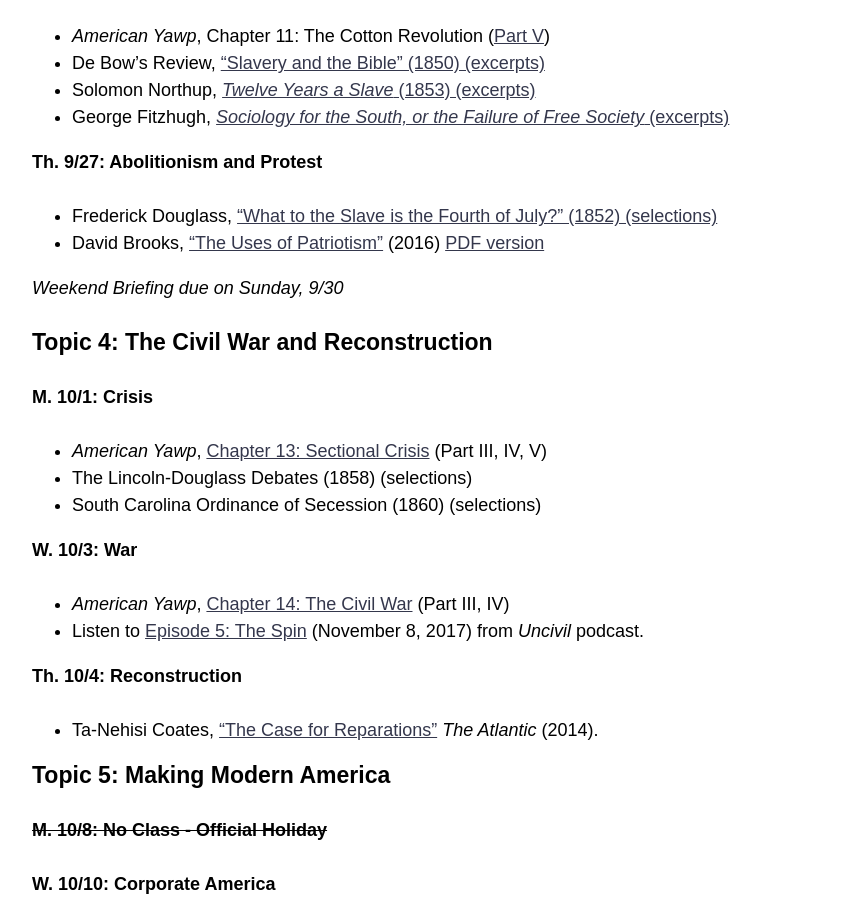
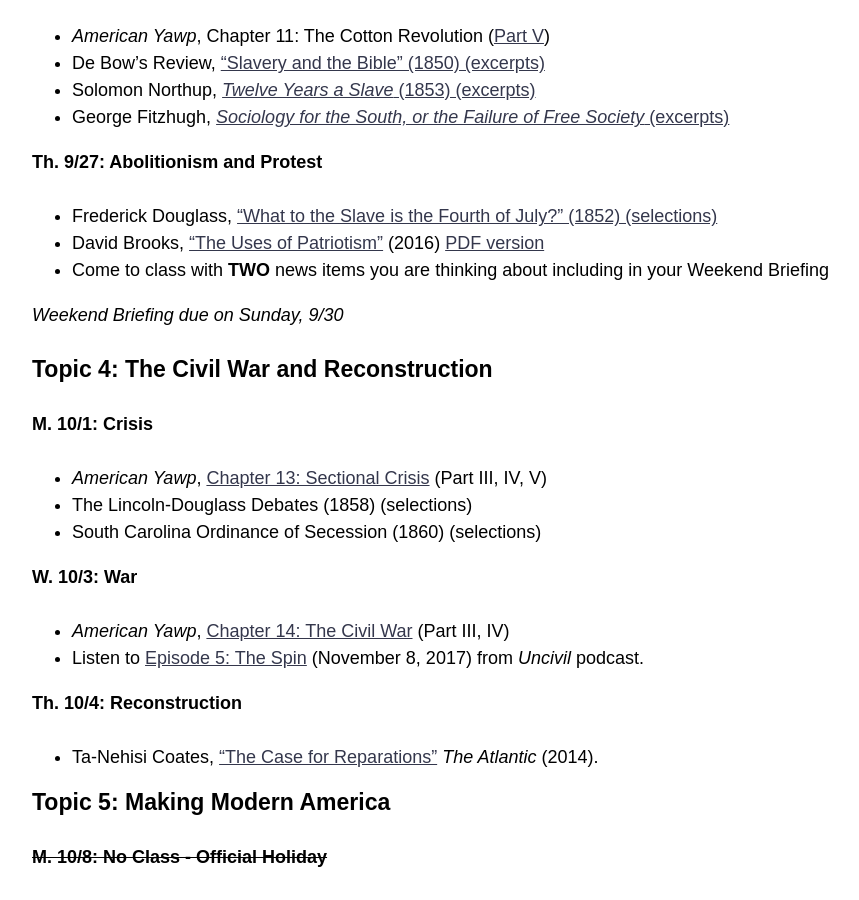
Before and after one commit to cblevins/f18-intro-us, a Jekyll site: the page built from schedule.md, in a window 1280 px wide and 900 px high, scrolled down 1852 px. Shown: the whole window, without its empty margins (114-973 px from the left). Built offline with Jekyll 4.4.1, drawn with Linux system fonts in a browser that asks for light colours; nearby versions of some CDN libraries.

Commit message:
weekend briefing

```diff
--- a/schedule.md
+++ b/schedule.md
@@ -54,6 +54,7 @@ title: Schedule
 **Th. 9/27: Abolitionism and Protest**
 - Frederick Douglass, [“What to the Slave is the Fourth of July?” (1852) (selections)](https://www.dropbox.com/s/dv5tiauwxif9o32/Douglass_WhatToTheSlaveIsTheFourthOfJuly_Excerpts.pdf?dl=0)
 - David Brooks, ["The Uses of Patriotism"](https://www.nytimes.com/2016/09/16/opinion/the-uses-of-patriotism.html) (2016) [PDF version](https://www.dropbox.com/s/cvfheekctutdbcc/Brooks_The%20Uses%20of%20Patriotism.pdf?dl=0)
+- Come to class with **TWO** news items you are thinking about including in your Weekend Briefing
 
 *Weekend Briefing due on Sunday, 9/30*
 
```
